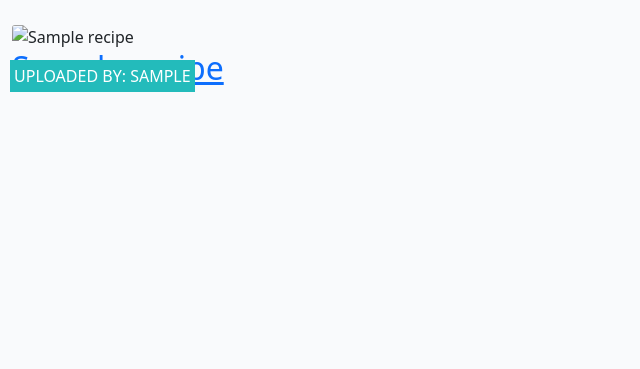
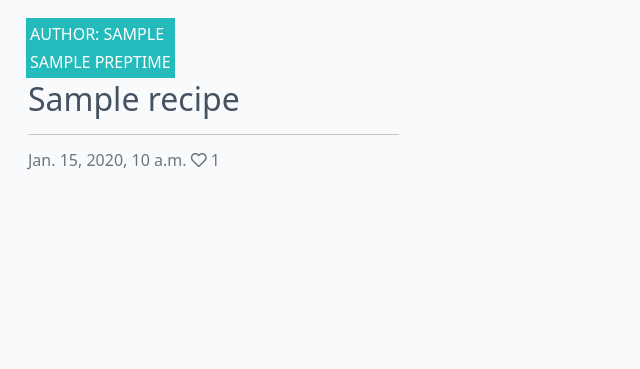
Before and after one commit to Code-Institute-Submissions/Mark8495-Project4, a Django app: a page that uses templates/mealtime_recipe.html in a window 1280 px wide. Shown: the part 60-429 px from the top of the page, without its empty margins (0-640 px from the left). Run offline with Django 3.2, Linux system fonts and the light colour scheme; tables that the repository leaves empty hold one stand-in row (values such as "Sample post").

Commit message:
updated recipe page

```diff
--- a/templates/index.html
+++ b/templates/index.html
@@ -21,6 +21,7 @@
                                 {% endif %}
                                 <div class="image-flash">
                                     <p class="author">Author: {{ recipe.author }}</p>
+                                    <p class="author">{{recipe.preptime}}</p>
                                 </div>
                             </div>
                             <a href="{% url 'recipe_detail' recipe.slug  %}" class="post-link">
--- a/templates/mealtime_recipe.html
+++ b/templates/mealtime_recipe.html
@@ -17,28 +17,30 @@
                     {{ category.title }}
                 </h1>
                 {% endif %}
+                <div class="col-12 mt-3 left">
+                    <div class="row">
                         {% for recipe in recipe_list %}
-                <div class="col-sm-12 col-md-12 col-lg-4 col-xl-4">
+                        <div class="col-md-4">
                             <div class="card mb-4">
-                        <div class="post-banner">
+                                <div class="card-body">
                                     <div class="image-container">
                                         {% if "placeholder" in recipe.featured_image.url %}
-                                <img class="card-img-top recipe-image"
-                                    src="https://res.cloudinary.com/dvgol9ade/image/upload/v1647892595/static/french-style-country-loaf_xejbox.jpg"
-                                    alt="loaf-of-bread">
+                                        <img class="card-img-top"
+                                            src="https://codeinstitute.s3.amazonaws.com/fullstack/blog/default.jpg">
                                         {% else %}
-                                <img class="card-img-top recipe-image" src=" {{ recipe.featured_image.url }}"
-                                    alt="{{ recipe.title }}">
+                                        <img class="card-img-top" src=" {{ recipe.featured_image.url }}">
                                         {% endif %}
+                                        <div class="image-flash">
+                                            <p class="author">Author: {{ recipe.author }}</p>
+                                            <p class="author">{{recipe.preptime}}</p>
                                         </div>
-                            <div class="recipe-info">
-                                <a href="{% url 'recipe_detail' slug=recipe.slug %}" class="recipe-link">
+                                    </div>
+                                    <a href="{% url 'recipe_detail' recipe.slug  %}" class="post-link">
                                         <h2 class="card-title">{{ recipe.title }}</h2>
                                     </a>
-                                <div class="image-flash">
-                                    <p class="author">Uploaded by: {{ recipe.author }}
-                                </div>
-                            </div>
+                                    <hr />
+                                    <p class="card-text text-muted h6">{{ recipe.created_on}} <i class="far fa-heart"></i>
+                                        {{ recipe.number_of_likes }}</p>
                                 </div>
                             </div>
                         </div>
```
Also changed, not shown: README.md, templates/preptime_recipe.html (deleted). Lines whose indentation alone changed are shown as unchanged.
